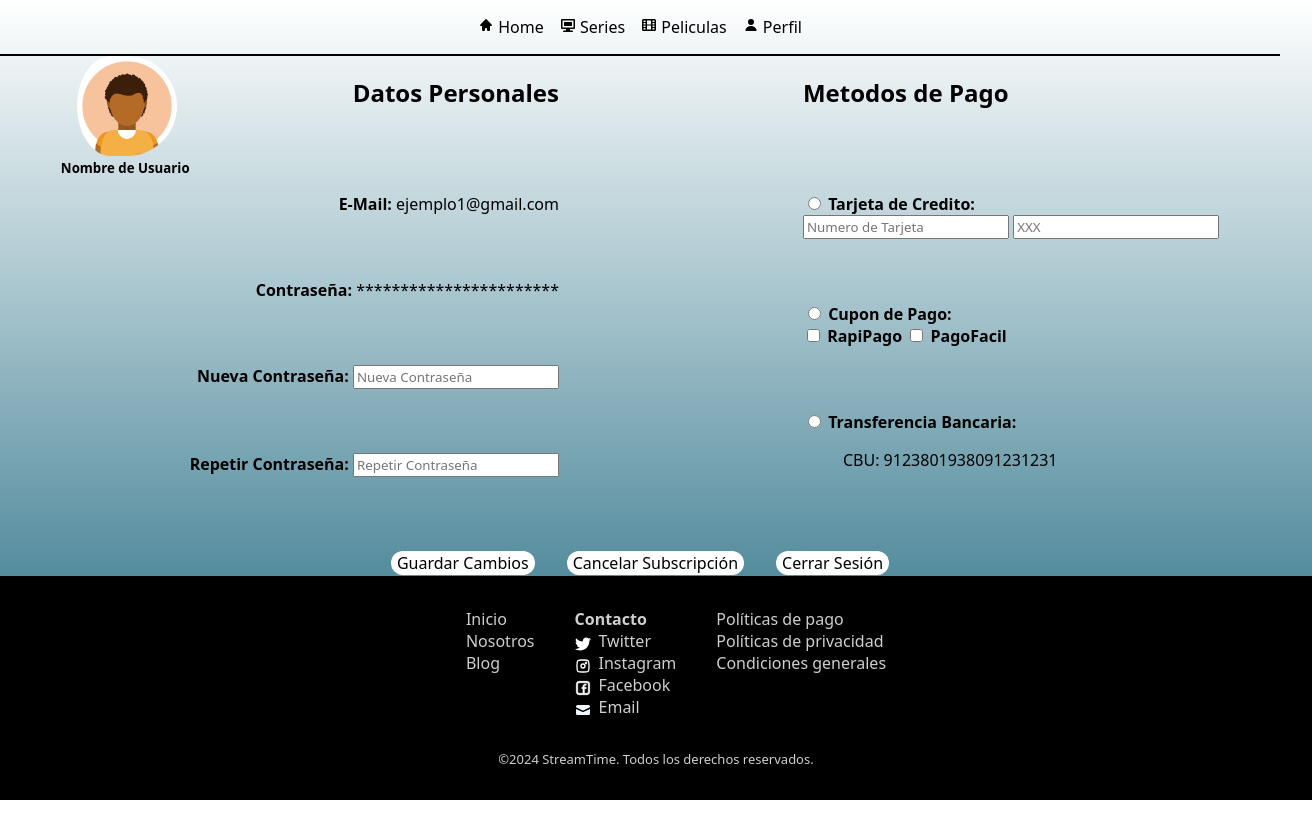
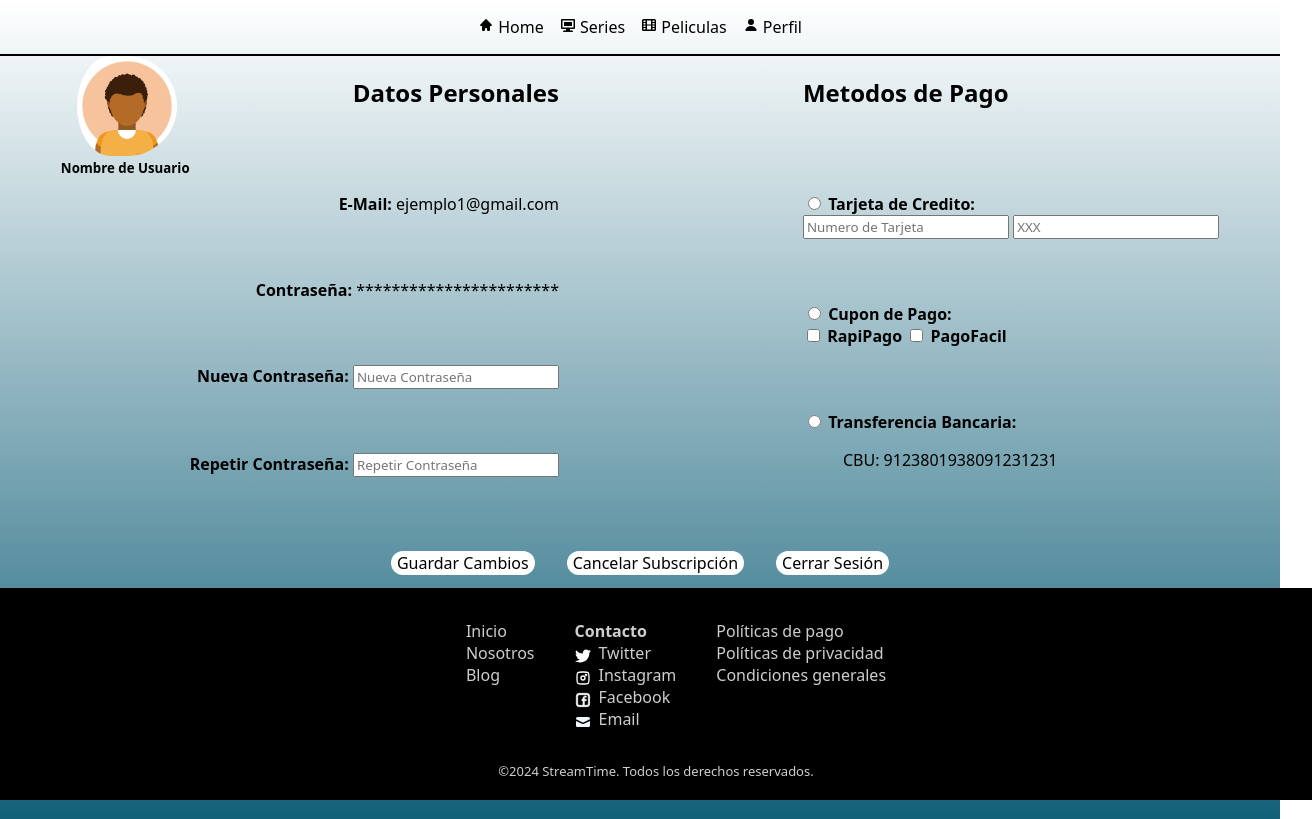
Before and after one commit to SaanCaba/pw1-tp, a plain HTML site: page perfil.html in a window 1280 px wide. Shown: the whole page, 1312 px wide, since content can reach past the window. Drawn offline with Linux system fonts and the light colour scheme.

Commit message:
fix footer

```diff
--- a/styleperfil.css
+++ b/styleperfil.css
@@ -2,13 +2,17 @@
   font-family: system-ui, -apple-system, BlinkMacSystemFont, "Segoe UI", Roboto,
     Oxygen, Ubuntu, Cantarell, "Open Sans", "Helvetica Neue", sans-serif;
 }
+html{
+  min-height: 100%;
+}
 body {
   margin: auto;
   background: linear-gradient(to bottom, #ffffff, #105f77fd);
-  height: 100vh;
   align-items: center;
   justify-content: center;
   overflow-x: hidden;
+  margin: 0;
+  margin-bottom: 180px;
 }
 
 main {
@@ -150,8 +154,10 @@ footer {
   display: flex;
   flex-direction: column;
   align-items: center;
-  position: absolute;
-  bottom: 0; width: 100%;
+  position: fixed;
+  bottom: 0;
+  width: 100%;
+  height: 180px;
   ul {
     list-style-type: none;
     display: flex;
```
Also changed, not shown: stylePrincipal.css (+7 -3 lines).
